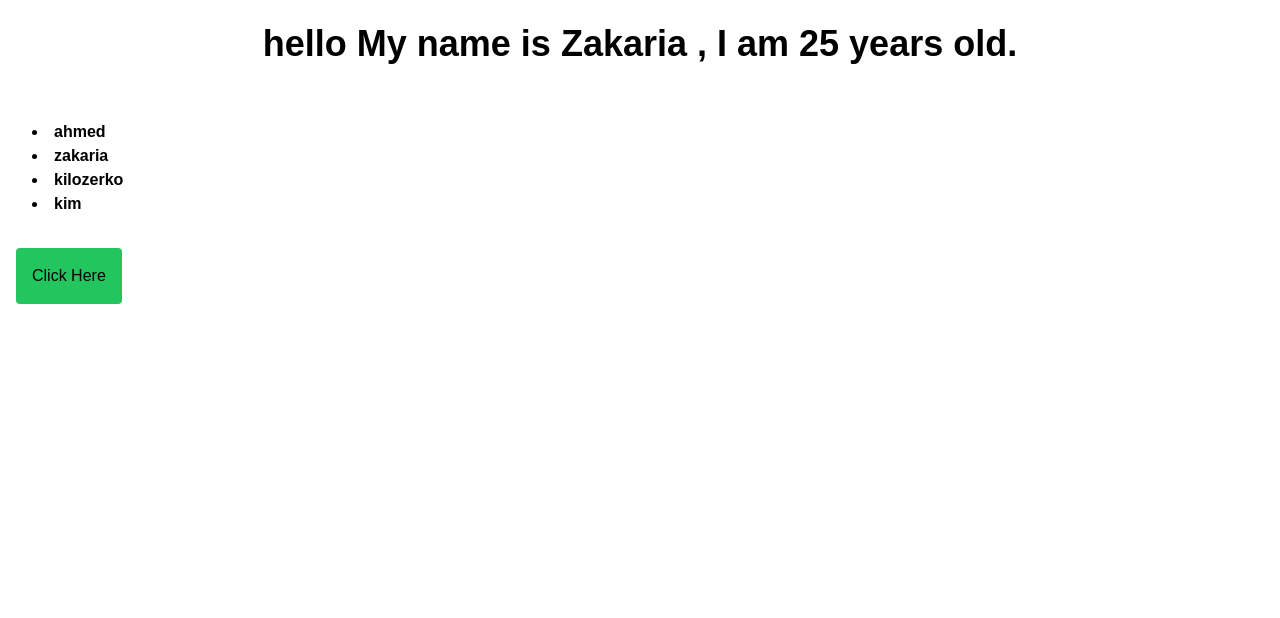
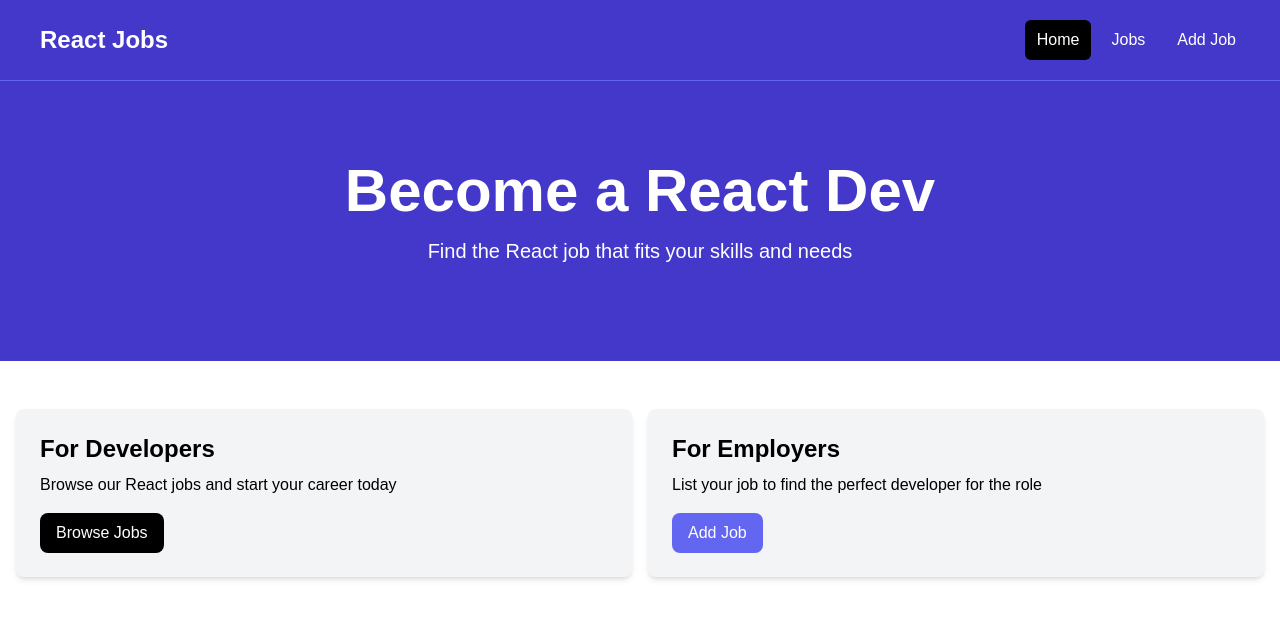
Before and after one commit to zakariaelrharbi/JopApp, a React (Vite) app: page / in a window 1280 px wide. Shown: the top 618 px of the page. Built offline with nearby package versions, Linux system fonts and the light colour scheme.

Commit message:
creating home components

```diff
--- a/src/App.jsx
+++ b/src/App.jsx
@@ -1,29 +1,15 @@
 import React from 'react'
+import NavBar from './Components/NavBar'
+import HeroSection from './Components/HeroSection'
+import HomeCards from './Components/HomeCards'
 
 const App = () => {
-  const name = ' My name is Zakaria '
-  const age = 'I am 25 years old'
-  const Friends = ['ahmed', 'zakaria', 'kilozerko', 'kim']
-  const joined = true;
   return (
-    <>
-      <div className='text-red font-bold text-4xl p-6 text-center'>
-        hello {name} , {age}.
-      </div>
-      <p className='font-bold p-8'>
-        {
-          Friends.map((Friends, index)=>(
-            <li key={index}>
-              {Friends}
-            </li>
-          ))
-        }
-      </p>
-      {
-        joined ? <button className='bg-green-500 p-4 rounded ml-4'>Click Here</button> : <button className='bg-amber-600 p-4 rounded ml-4'>You are imposter </button>
-      }
-
-    </>
+    <div>
+      <NavBar/>
+      <HeroSection/>
+      <HomeCards/>
+    </div>
   )
 }
 
--- /dev/null
+++ b/src/Components/Cards.jsx
@@ -0,0 +1,11 @@
+import React from 'react'
+
+const Cards = ({children}) => {
+  return (
+    <div className='bg-gray-100 p-6 rounded-lg shadow-md'>
+      {children}
+    </div>
+  )
+}
+
+export default Cards
--- /dev/null
+++ b/src/Components/HeroSection.jsx
@@ -0,0 +1,23 @@
+import React from 'react'
+
+const HeroSection = () => {
+  return (
+    <div>
+      <section className="bg-indigo-700 py-20 mb-4">
+        <div className="max-w-7xl mx-auto px-4 sm:px-6 lg:px-8 flex flex-col items-center">
+            <div className="text-center">
+            <h1 className="text-4xl font-extrabold text-white sm:text-5xl md:text-6xl">
+                Become a React Dev
+            </h1>
+            <p className="my-4 text-xl text-white">
+                Find the React job that fits your skills and needs
+            </p>
+            </div>
+        </div>
+    </section>
+
+    </div>
+  )
+}
+
+export default HeroSection
--- /dev/null
+++ b/src/Components/HomeCards.jsx
@@ -0,0 +1,42 @@
+import React from 'react'
+import Cards from './Cards'
+
+const HomeCards = () => {
+  return (
+    <div>
+      <section className="py-4">
+        <div className="container-xl lg:container m-auto">
+            <div className="grid grid-cols-1 md:grid-cols-2 gap-4 p-4 rounded-lg">
+            <Cards>
+                <h2 className="text-2xl font-bold">For Developers</h2>
+                <p className="mt-2 mb-4">
+                Browse our React jobs and start your career today
+                </p>
+                <a
+                href="/jobs.html"
+                className="inline-block bg-black text-white rounded-lg px-4 py-2 hover:bg-gray-700"
+                >
+                Browse Jobs
+                </a>
+            </Cards>
+            <Cards>
+                <h2 className="text-2xl font-bold">For Employers</h2>
+                <p className="mt-2 mb-4">
+                List your job to find the perfect developer for the role
+                </p>
+                <a
+                href="/add-job.html"
+                className="inline-block bg-indigo-500 text-white rounded-lg px-4 py-2 hover:bg-indigo-600"
+                >
+                Add Job
+                </a>
+            </Cards>
+            </div>
+        </div>
+        </section>
+
+    </div>
+  )
+}
+
+export default HomeCards
--- /dev/null
+++ b/src/Components/NavBar.jsx
@@ -0,0 +1,47 @@
+import React from 'react'
+
+const NavBar = () => {
+  return (
+    <div>
+      <nav className="bg-indigo-700 border-b border-indigo-500">
+        <div className="mx-auto max-w-7xl px-2 sm:px-6 lg:px-8">
+            <div className="flex h-20 items-center justify-between">
+            <div className="flex flex-1 items-center justify-center md:items-stretch md:justify-start">
+                {/* Logo */}
+                <a className="flex flex-shrink-0 items-center mr-4" href="/index.html">
+                <span className="hidden md:block text-white text-2xl font-bold ml-2">
+                    React Jobs
+                </span>
+                </a>
+                <div className="md:ml-auto">
+                <div className="flex space-x-2">
+                    <a
+                    href="/index.html"
+                    className="text-white bg-black hover:bg-gray-900 hover:text-white rounded-md px-3 py-2"
+                    >
+                    Home
+                    </a>
+                    <a
+                    href="/jobs.html"
+                    className="text-white hover:bg-gray-900 hover:text-white rounded-md px-3 py-2"
+                    >
+                    Jobs
+                    </a>
+                    <a
+                    href="/add-job.html"
+                    className="text-white hover:bg-gray-900 hover:text-white rounded-md px-3 py-2"
+                    >
+                    Add Job
+                    </a>
+                </div>
+                </div>
+            </div>
+            </div>
+        </div>
+    </nav>
+
+    </div>
+  )
+}
+
+export default NavBar
```
